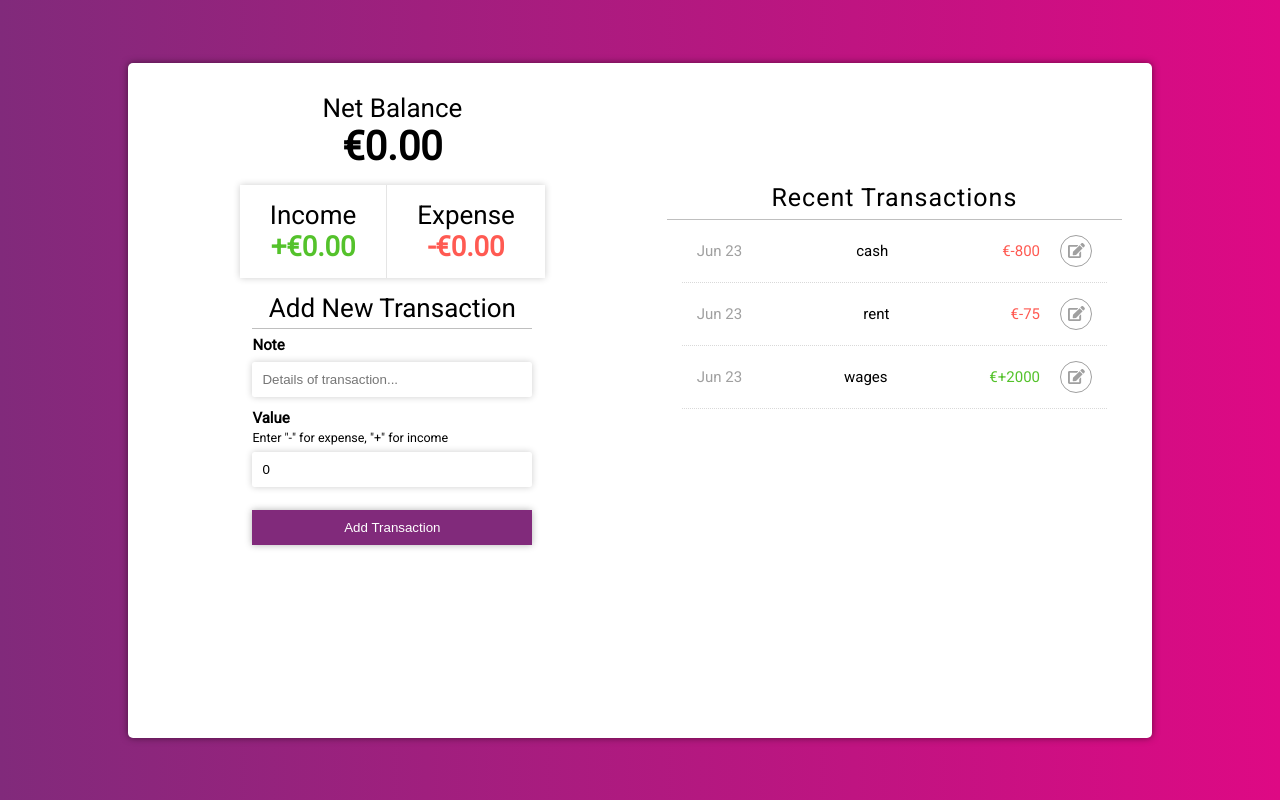
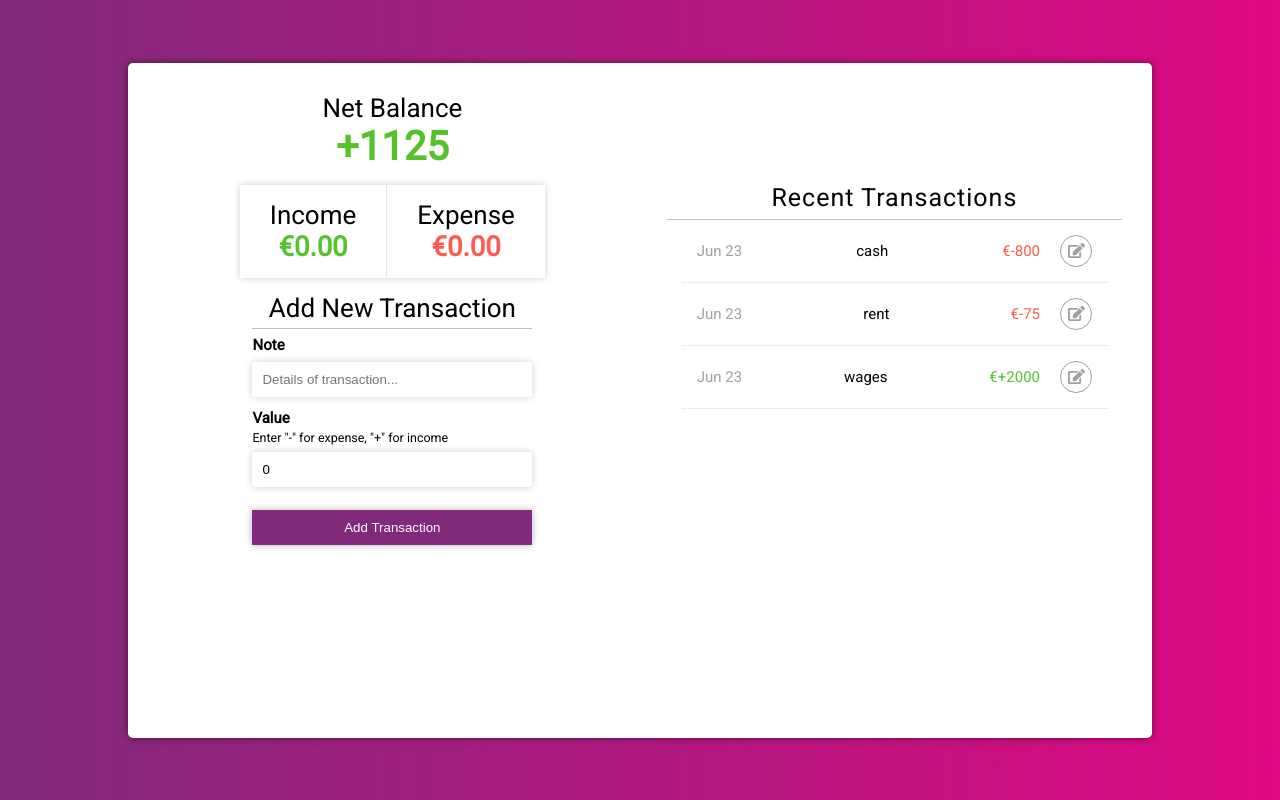
Before and after one commit to dufferbrady/mern-expense-tracker, a React (Create React App) app: page / in a window 1280 px wide. Built offline with nearby package versions, Linux system fonts and the light colour scheme.

Commit message:
updated net blance using gloabl state

```diff
--- a/src/components/Balance/Balance.js
+++ b/src/components/Balance/Balance.js
@@ -1,11 +1,25 @@
-import React from "react";
+import React, { useContext } from "react";
+
+import { GlobalContext } from "../../context/GlobalState";
 
 export default function Balance() {
+  const { transactions } = useContext(GlobalContext);
+
+  const amounts = transactions.map((transaction) => transaction.value);
+
+  const total = amounts.reduce((acc, item) => acc + item);
+
+  const sign = total > 0 ? "+" : "-";
+  const color = total > 0 ? "#54c22b" : "#ff5a52";
+
   return (
     <>
       <div>Net Balance</div>
-      <div style={{ fontSize: "40px" }}>
-        <strong>€0.00</strong>
+      <div style={{ fontSize: "40px", color: `${color}` }}>
+        <strong>
+          {sign}
+          {total}
+        </strong>
       </div>
     </>
   );
--- a/src/components/Breakdown/Breakdown.js
+++ b/src/components/Breakdown/Breakdown.js
@@ -8,13 +8,13 @@ export default function Breakdown() {
       <div className="breakdown-blockA">
         <span>Income</span>
         <span style={{ fontSize: "27.5px", color: "#54C22B" }}>
-          <strong>+€0.00</strong>
+          <strong>€0.00</strong>
         </span>
       </div>
       <div className="breakdown-blockB">
         <span>Expense</span>
         <span style={{ fontSize: "27.5px", color: "#FF5A52" }}>
-          <strong>-€0.00</strong>
+          <strong>€0.00</strong>
         </span>
       </div>
     </div>
--- a/src/context/GlobalState.js
+++ b/src/context/GlobalState.js
@@ -6,17 +6,17 @@ const initialState = {
   transactions: [
     {
       note: "cash",
-      value: "-800",
+      value: -800,
       date: Date().substring(4, 10),
     },
     {
       note: "rent",
-      value: "-75",
+      value: -75,
       date: Date().substring(4, 10),
     },
     {
       note: "wages",
-      value: "2000",
+      value: 2000,
       date: Date().substring(4, 10),
     },
   ],
```
